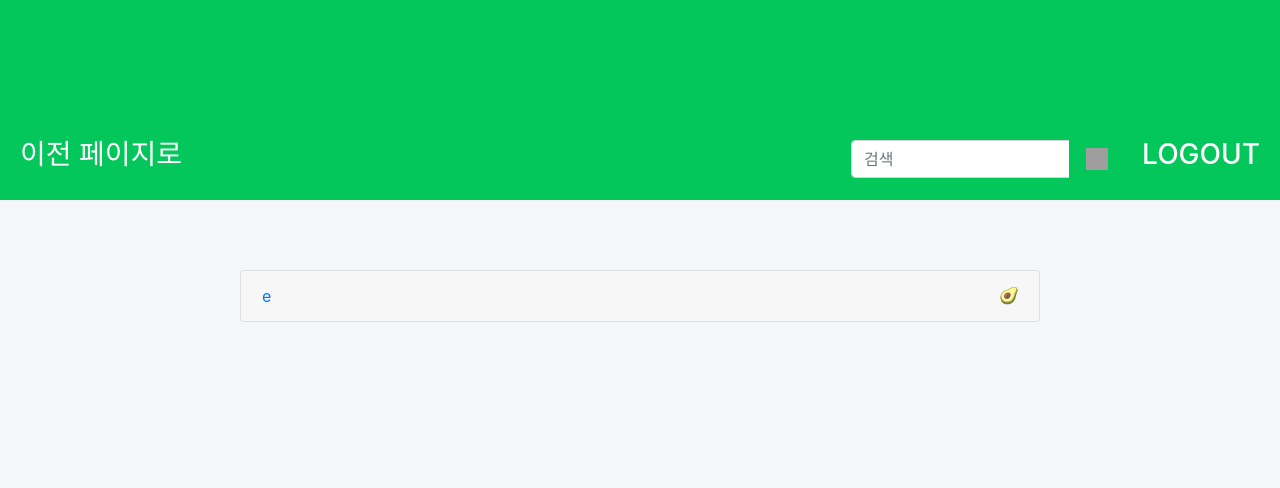
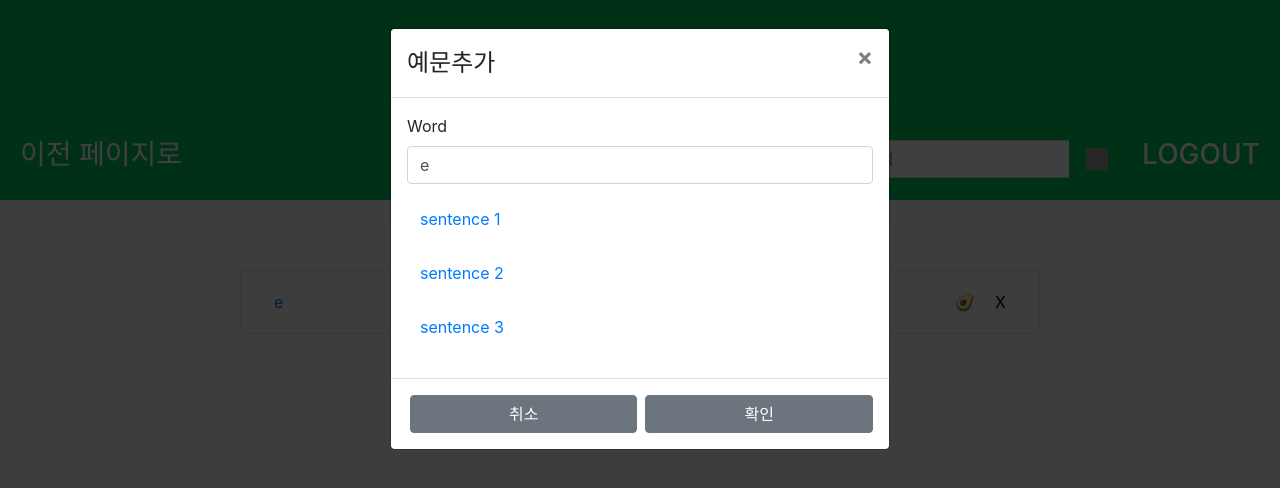
Before and after one commit to codestates/Avocado-AVocaDo, a React (Create React App) app in the folder client/: page /wordbook in a window 1280 px wide. Shown: the top 488 px of the page. Built offline with nearby package versions, Linux system fonts and the light colour scheme; grey boxes are pictures that could not be loaded.

Commit message:
make methode to arrow function

```diff
--- a/client/src/CSS/Wordbook.css
+++ b/client/src/CSS/Wordbook.css
@@ -42,19 +42,32 @@
 }
 
 .card-header {
-  display: flex;
+  display: inline-block;
   justify-content: center;
 }
 
 .btn-link {
-  width: 800px;
-  padding: 0 !important;
-  display: flex !important;
+  width: 100%;
+}
+
+.accordion_btns {
+  display: flex;
+  justify-content: space-between;
 }
 
 .accordion_items {
   display: flex;
   justify-content: space-around;
+}
+
+.modal_btn_section {
+  width: 100px;
+  display: flex;
+  justify-content: flex-end;
+}
+
+.delete_word_btn {
+  margin-left: 20px;
 }
 
 .pagination_wrap {
--- a/client/src/components/WordAccordion.js
+++ b/client/src/components/WordAccordion.js
@@ -3,22 +3,45 @@ import '../CSS/Wordbook.css';
 
 import Modal from 'react-bootstrap/Modal';
 import Form from 'react-bootstrap/Form';
+import Button from 'react-bootstrap/Button';
+import Card from 'react-bootstrap/Card';
+import Accordion from 'react-bootstrap/Accordion'
 
-import { Accordion, Card, Button } from 'react-bootstrap';
-// Accordion 사용하려면 부트스트랩 다운그레이드 해야 합니다.
-// npm uninstall react-bootstrap
-// npm install react-bootstrap@1.0.1
+import _ from 'lodash';
 
 class WordAccordion extends Component {
   constructor(props) {
     super(props)
 
+    const sentenceArr = _.values(this.props.sentences);
+
     this.state = {
-      articles: []
+      articles: [],
+      modalIsOpen: false,
+      confirmModalIsOpen: false,
+      sentenceFirst: sentenceArr[0],
+      sentenceSecond: sentenceArr[1],
+      sentenceThird: sentenceArr[2],
+      modalWord: this.props.word
     }
 
-    this.getArticles = this.getArticles.bind(this);
+    // this.getArticles = this.getArticles.bind(this);
+    // this.openModal = this.openModal.bind(this);
+    // this.closeModal = this.closeModal.bind(this);
+    // this.mapSentence = this.mapSentence.bind(this);
+    // this.saveWordData = this.saveWordData.bind(this);
+    // this.handlesentenceFirst = this.handlesentenceFirst.bind(this);
+    // this.handlesentenceSecond = this.handlesentenceSecond.bind(this);
+    // this.handlesentenceThird = this.handlesentenceThird.bind(this);
+    // this.handleModalWord = this.handleModalWord.bind(this);
+    // this.createSentences = this.createSentences.bind(this);
+    // this.deleteWordCard = this.deleteWordCard.bind(this);
+    // this.openConfirmModal = this.openConfirmModal.bind(this);
+    // this.closeConfirmModal = this.closeConfirmModal.bind(this);
+    // this.renderSentences = this.renderSentences.bind(this);
   }
+
+
 
   // 헤드라인에 word를 포함하는 기사를 배열로 리턴합니다.
   getArticles(word) {
@@ -36,24 +59,166 @@ class WordAccordion extends Component {
       })
   };
 
+  openModal = () => {
+    this.setState({
+      modalWord: this.props.word,
+      modalIsOpen: true
+    })
+  };
+
+  closeModal = () => {
+    this.setState({
+      modalIsOpen: false
+    });
+  };
+
+  mapSentence = () => {
+    let modalSentence =
+      [this.state.sentenceFirst,
+      this.state.sentenceSecond,
+      this.state.sentenceThird];
+    let updateSentenceObj = {};
+
+    let sentenceKey;
+    // 초기에 단어만 추가하여 문장이 없을때는 키를 임의로 만들어 보낸다.
+    if (!this.props.sentences) {
+      modalSentence.map((value, index) => {
+        return (updateSentenceObj[`new${index}`] = value);
+      });
+    } else {
+      sentenceKey = Object.keys(this.props.sentences);
+    }
+
+    for (let i = 0; i < sentenceKey.length; i++) {
+      updateSentenceObj[sentenceKey[i]] = modalSentence[i];
+    }
+
+    let WordObject = {
+      wordId: this.props.index,
+      word: this.state.modalWord,
+      sentences: updateSentenceObj,
+    };
+
+    return WordObject;
+  };
+
+  saveWordData = () => {
+    let sentencesLength = Object.keys(this.props.sentences).length;
+
+    if (
+      this.state.sentenceFirst.length === 0 &&
+      this.state.sentenceSecond.length === 0 &&
+      this.state.sentenceThird.length === 0
+    ) {
+      console.log('입력이없음');
+      return this.closeModal();
+    } else if (sentencesLength < 1) {
+      console.log('sentenceIsNull', sentencesLength);
+
+      return this.createSentences();
+    } else {
+      console.log('update');
+
+      const mappedWordObj = this.mapSentence();
+      this.props.updateWordData(mappedWordObj);
+    }
+    this.closeModal();
+  };
+
+  handlesentenceFirst = (e) => {
+    this.setState({
+      sentenceFirst: e.target.value
+    })
+  };
+
+  handlesentenceSecond = (e) => {
+    this.setState({
+      sentenceSecond: e.target.value
+    })
+  };
+
+  handlesentenceThird = (e) => {
+    this.setState({
+      sentenceThird: e.target.value
+    })
+  };
+
+  handleModalWord = (e) => {
+    this.setState({
+      modalWord: e.target.value
+    })
+  };
+
+  createSentences = () => {
+    let wordObj = {
+      wordId: this.props.index,
+      word: this.state.modalWord,
+      sentences:
+        [this.state.sentenceFirst,
+        this.state.sentenceSecond,
+        this.state.sentenceThird],
+    };
+    console.log('createSentences', wordObj);
+    this.props.addSentences(wordObj);
+  };
+
+  deleteWordCard = () => {
+    const mappedWordObj = this.mapSentence();
+    this.props.deleteWordData(mappedWordObj);
+    this.closeConfirmModal();
+  }
+
+  openConfirmModal = () => {
+    this.setState({
+      confirmModalIsOpen: true
+    })
+  };
+
+  closeConfirmModal = () => {
+    this.setState({
+      confirmModalIsOpen: false
+    })
+  };
+
+  renderSentences = () => {
+    function renderLi(sentence, index) {
+      return <li key={index}>{sentence}</li>;
+    }
+    return _.map(this.props.sentences, renderLi);
+  };
+
   render() {
     console.log('WordAccordion', this.props);
-    const { word, sentences, index } = this.props
+    console.log('open', this.state.modalIsOpen)
+    // const { word, sentences, index } = this.props
     return (
-      < div className="accordion_area" >
+      <div className="accordion_area" >
         <Accordion
           defaultActiveKey="0">
           <Card className="accordion_card">
             <Card.Header>
               <Accordion.Toggle as={Button} variant="link" eventKey="1">
-                <div className="word_btn">
-                  {word}
+                <div className="accordion_btns">
+                  <div className="word_btn_section">
+                    <div className="word_btn">
+                      {this.props.word}
+                    </div>
+                  </div>
+                  <div className="modal_btn_section">
+                    <div
+                      className="edit_btn"
+                      onClick={this.openModal}>
+                      🥑
+                    </div>
+                    <div className='delete_btn'>
+                      <button
+                        className="delete_word_btn"
+                        onClick={this.openConfirmModal}
+                      >X</button>
+                    </div>
+                  </div>
                 </div>
               </Accordion.Toggle>
-              <div
-                className="edit_btn">
-                🥑
-                </div>
             </Card.Header>
             <Accordion.Collapse eventKey="1">
               <Card.Body>
@@ -62,9 +227,7 @@ class WordAccordion extends Component {
                     <h5>Sentences</h5>
                   </div>
                   <ul className="sentences">
-                    {sentences.map((sentence, index) => {
-                      return <li key={index}>{sentence}</li>;
-                    })}
+                    {this.renderSentences()}
                   </ul>
                 </div>
                 <div className="articles-section">
@@ -85,6 +248,104 @@ class WordAccordion extends Component {
           </Card>
         </Accordion>
 
+        {/* X 버튼 클릭 시 열리는 모달 */}
+        <Modal show={this.openConfirmModal} onHide={this.closeConfirmModal}>
+          <Modal.Header closeButton>
+            <Modal.Title>단어를 삭제할까요?</Modal.Title>
+          </Modal.Header>
+          <Modal.Body>확인버튼을 누르면 단어가 삭제됩니다</Modal.Body>
+          <Modal.Footer>
+            <div className="btn_modal_confirm">
+              <Button variant="secondary" block onClick={this.closeConfirmModal}>
+                취소
+            </Button>
+            </div>
+            <div className="btn_modal_confirm">
+              <Button variant="secondary" block onClick={this.deleteWordCard}>
+                확인
+            </Button>
+            </div>
+          </Modal.Footer>
+        </Modal>
+
+        {/* 아보카도 클릭 시 열리는 모달 */}
+        <Modal show={this.openModal} onHide={this.closeModal}>
+          <Modal.Header closeButton>
+            <Modal.Title>예문추가</Modal.Title>
+          </Modal.Header>
+          <Modal.Body>
+
+            <Form>
+              <Form.Group controlId="formGroupEmail">
+                <Form.Label>Word</Form.Label>
+                <Form.Control
+                  type="text"
+                  placeholder="단어추가"
+                  value={this.state.modalWord}
+                  onChange={this.handleModalWord}
+                />
+              </Form.Group>
+
+              <Accordion defaultActiveKey="0">
+                <Form.Group controlId="formGroupPassword">
+                  <Accordion.Toggle as={Button} variant="link" eventKey="1" className="modal_sentence" > sentence 1 </Accordion.Toggle>
+                  <Accordion.Collapse eventKey="1">
+                    <Form.Control
+                      type="text"
+                      placeholder="문장"
+                      onChange={this.handlesentenceFirst}
+                      value={this.state.sentenceFirst ? this.state.sentenceFirst : ''}
+                    />
+                  </Accordion.Collapse>
+                </Form.Group>
+              </Accordion>
+
+              <Accordion defaultActiveKey="0">
+                <Form.Group controlId="formGroupPassword">
+                  <Accordion.Toggle as={Button} variant="link" eventKey="2">
+                    sentence 2
+             </Accordion.Toggle>
+                  <Accordion.Collapse eventKey="2">
+                    <Form.Control
+                      type="text"
+                      placeholder="문장"
+                      onChange={this.handlesentenceSecond}
+                      value={this.state.sentenceSecond ? this.state.sentenceSecond : ''}
+                    />
+                  </Accordion.Collapse>
+                </Form.Group>
+              </Accordion>
+
+              <Accordion defaultActiveKey="0">
+                <Form.Group controlId="formGroupPassword">
+                  <Accordion.Toggle as={Button} variant="link" eventKey="3">
+                    sentence 3
+             </Accordion.Toggle>
+                  <Accordion.Collapse eventKey="3">
+                    <Form.Control
+                      type="text"
+                      placeholder="문장"
+                      onChange={this.handlesentenceThird}
+                      value={this.state.sentenceThird ? this.state.sentenceThird : ''}
+                    />
+                  </Accordion.Collapse>
+                </Form.Group>
+              </Accordion>
+            </Form>
+          </Modal.Body>
+          <Modal.Footer>
+            <div className="btn_modal_confirm">
+              <Button variant="secondary" block onClick={this.closeModal}>
+                취소
+            </Button>
+            </div>
+            <div className="btn_modal_confirm">
+              <Button variant="secondary" block onClick={this.saveWordData}>
+                확인
+            </Button>
+            </div>
+          </Modal.Footer>
+        </Modal>
       </div >
     )
   }
--- a/client/src/components/WordList.js
+++ b/client/src/components/WordList.js
@@ -84,7 +84,8 @@ class WordList extends React.Component {
             key={index}
             word={wordValue}
             index={wordKey}
-            sentences={word.sentences}>
+            sentences={word.sentences}
+            updateWordData={this.props.updateWordData}>
           </WordAccordion>
         );
       });
@@ -107,7 +108,10 @@ class WordList extends React.Component {
               key={index}
               word={wordValue}
               index={wordKey}
-            sentences={word.sentences}>
+              sentences={word.sentences}
+              updateWordData={this.props.updateWordData}
+              deleteWordData={this.props.deleteWordData}>
+              addSentences={this.props.addSentences}
             </WordAccordion>
           );
         })
@@ -129,7 +133,9 @@ class WordList extends React.Component {
               key={index}
               word={wordValue}
               index={wordKey}
-              sentences={word.sentences}>
+              sentences={word.sentences}
+              updateWordData={this.props.updateWordData}
+              deleteWordData={this.props.deleteWordData}>
             </WordAccordion>
           );
         })
```
Also changed, not shown: client/src/components/Wordbook.js (+4 -4 lines). Lines whose indentation alone changed are shown as unchanged.
